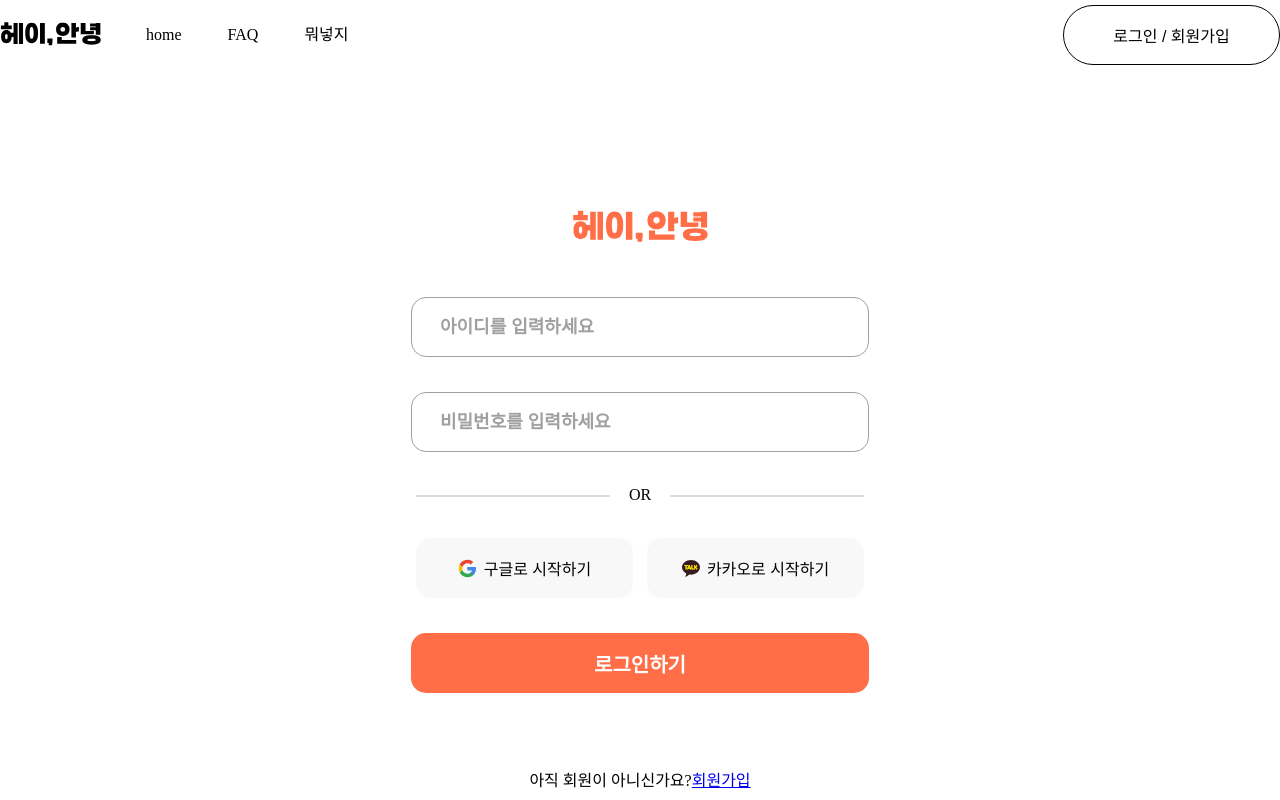
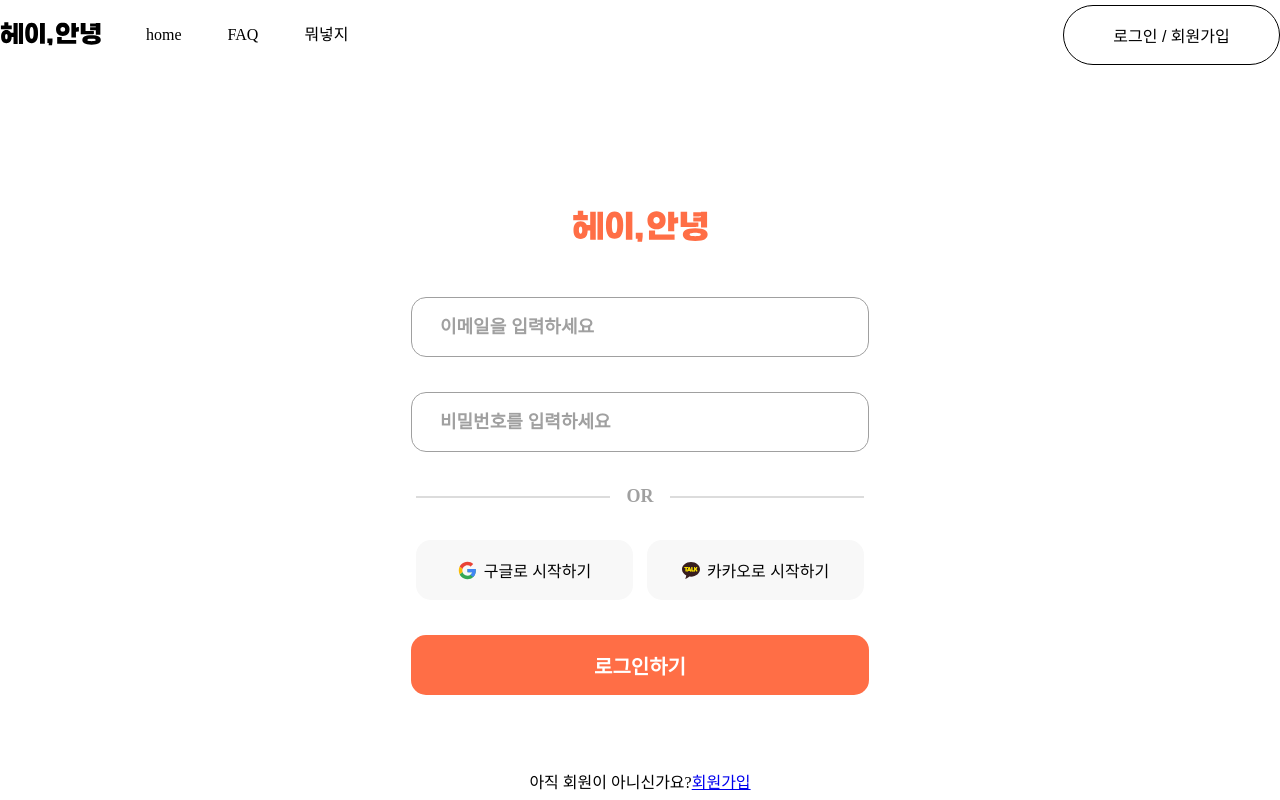
Before and after one commit to project-teamIP/hey-hi-fe, a React (Create React App) app: page /login in a window 1280 px wide. Built offline with nearby package versions, Linux system fonts and the light colour scheme; no server answers.

Commit message:
🎨 design: width 수정 및 텍스트 수정

```diff
--- a/src/components/common/signup/style.tsx
+++ b/src/components/common/signup/style.tsx
@@ -4,8 +4,9 @@ import Button from "../button/Button";
 export const Wrap = styled.div`
   display: flex;
   flex-direction: column;
-  width: 458px;
+  width: 462px;
   margin: 0 auto;
+  padding: 0px 2px;
 `;
 
 // 상단 닉네임 / 이메일 / 관심사 컨테이너
--- a/src/pages/Login.tsx
+++ b/src/pages/Login.tsx
@@ -41,7 +41,7 @@ const Login = () => {
       {/* 일반로그인 */}
       <LoginContainer>
         <Input
-          placeholder="아이디를 입력하세요"
+          placeholder="이메일을 입력하세요"
           value={userId}
           onChangeHandler={onChangeUserIdHandler}
           size="medium"
@@ -109,6 +109,10 @@ const OR = styled.div`
   position: relative;
   justify-content: center;
   margin: 35px 0px;
+  font-size: 18px;
+  font-weight: 600;
+  color: #a0a0a0;
+
   &::before {
     display: block;
     position: absolute;
--- a/src/pages/signup/style.tsx
+++ b/src/pages/signup/style.tsx
@@ -3,7 +3,7 @@ import { styled } from "styled-components";
 export const Wrap = styled.div`
   display: flex;
   flex-direction: column;
-  width: 458px;
+  width: 462px;
   margin: 170px auto 0px;
 `;
 
```
